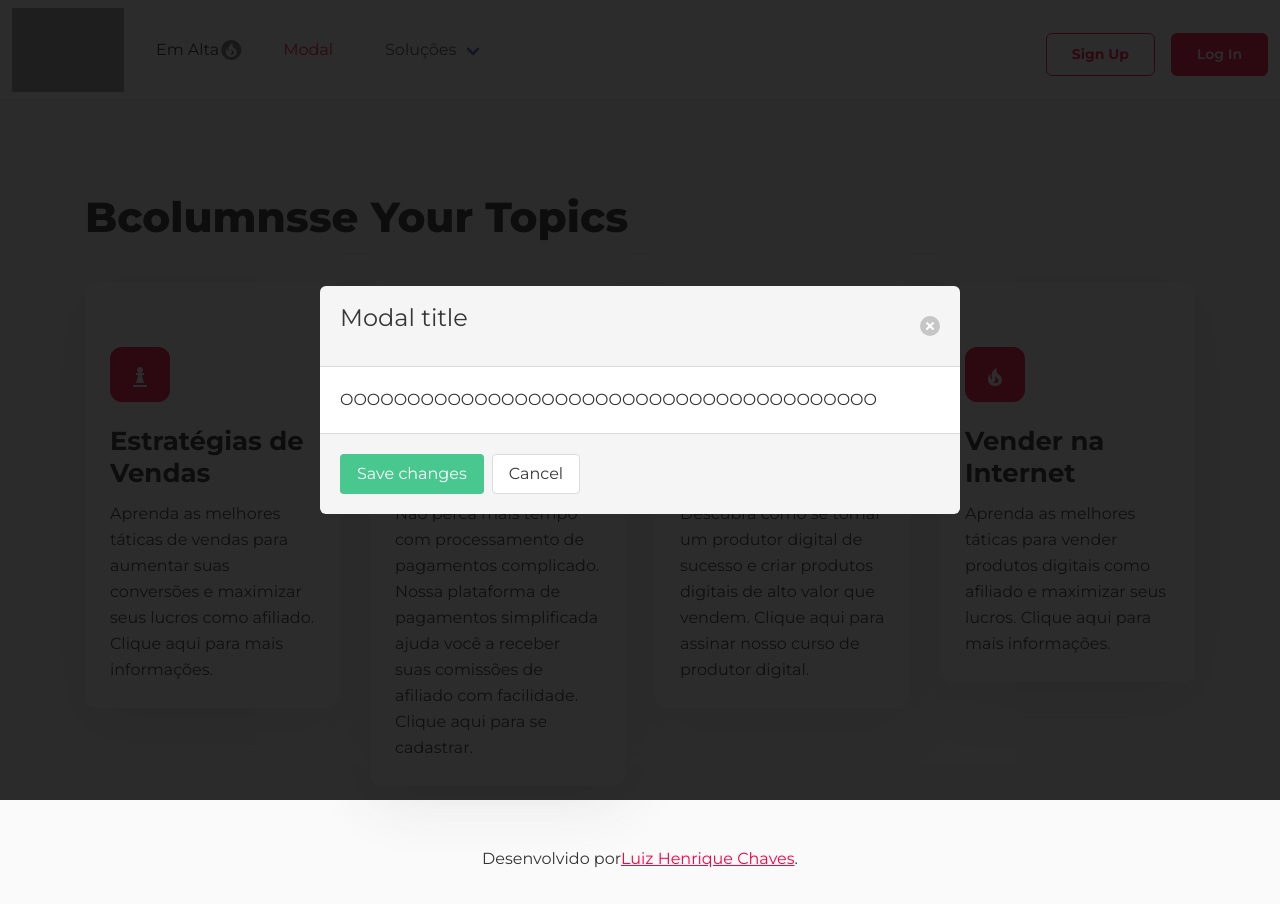
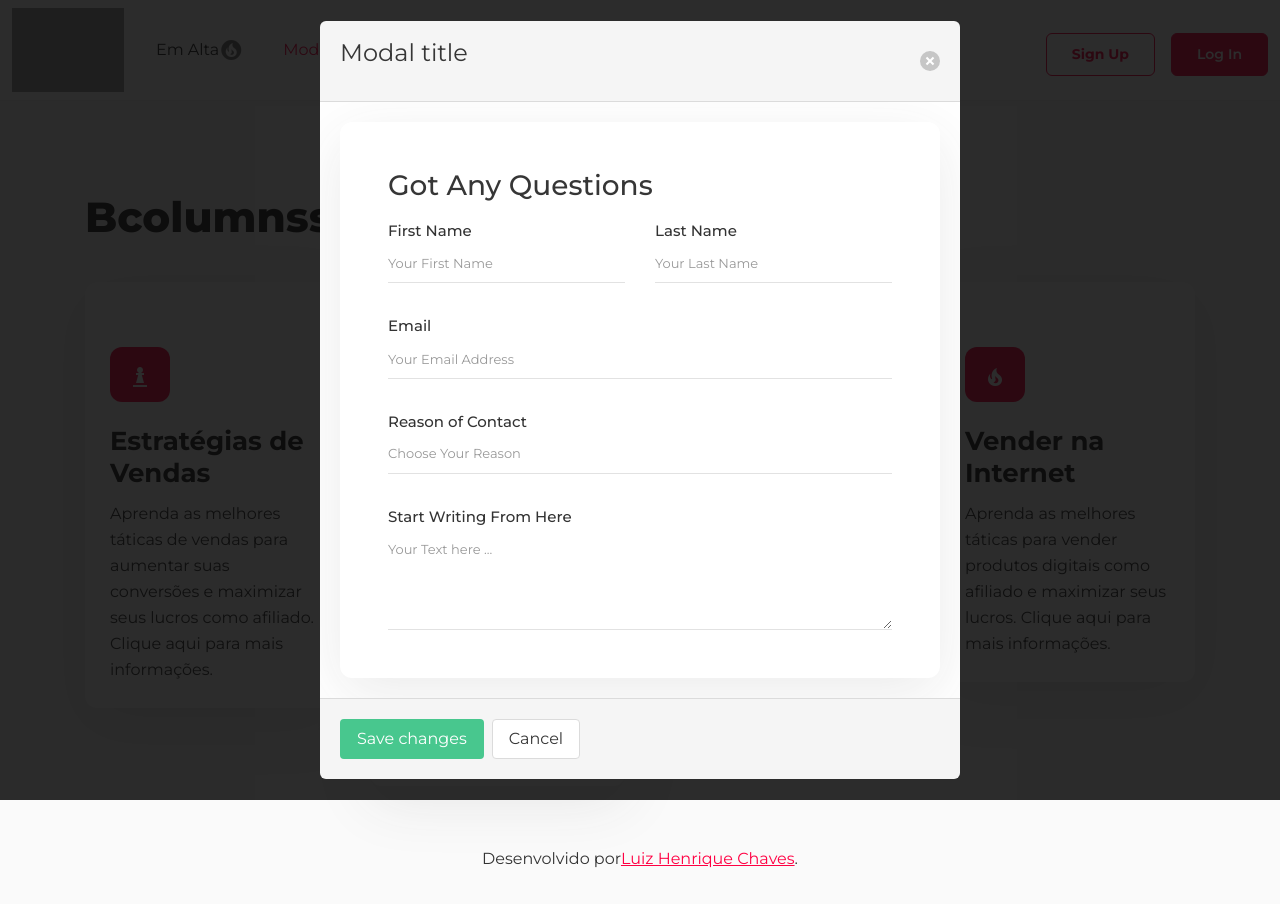
Before and after one commit to ryck-developer/admin-nuxt3-with-bulma, a Nuxt app: page / in a window 1280 px wide. Both pictures are taken after a click on the button "Modal". Shown: the top 904 px of the page. Built offline with nearby package versions, Linux system fonts and the light colour scheme; grey boxes are pictures that could not be loaded.

Commit message:
modal com formulário

```diff
--- a/layouts/default.vue
+++ b/layouts/default.vue
@@ -79,7 +79,72 @@
           ></button>
         </header>
         <section class="modal-card-body">
-          OOOOOOOOOOOOOOOOOOOOOOOOOOOOOOOOOOOOOOOO
+          <div>
+            <div class="p-6 shadow rounded content">
+              <h2 class="section-title">Got Any Questions</h2>
+              <form method="POST" action="#">
+                <div class="columns is-multiline">
+                  <div class="form-group column is-6-desktop">
+                    <label for="fname">First Name</label>
+                    <input
+                      type="text"
+                      class="input"
+                      id="fname"
+                      name="fname"
+                      placeholder="Your First Name"
+                      required=""
+                    />
+                  </div>
+                  <div class="form-group column is-6-desktop">
+                    <label for="lname">Last Name</label>
+                    <input
+                      type="text"
+                      class="input"
+                      id="lname"
+                      name="lname"
+                      placeholder="Your Last Name"
+                    />
+                  </div>
+                  <div class="form-group column is-12">
+                    <label for="email">Email</label>
+                    <input
+                      type="email"
+                      class="input"
+                      id="email"
+                      name="email"
+                      placeholder="Your Email Address"
+                      required=""
+                    />
+                  </div>
+                  <div class="form-group column is-12">
+                    <label for="reason">Reason of Contact</label>
+                    <select
+                      id="reason"
+                      class="input custom-select"
+                      name="reason"
+                      required=""
+                    >
+                      <option selected="" disabled="">
+                        Choose Your Reason
+                      </option>
+                      <option value="business">Business</option>
+                      <option value="ticket">Ticket</option>
+                      <option value="project">Project</option>
+                    </select>
+                  </div>
+                  <div class="form-group column is-12">
+                    <label for="message">Start Writing From Here</label>
+                    <textarea
+                      name="message"
+                      id="message"
+                      class="input"
+                      placeholder="Your Text here ..."
+                    ></textarea>
+                  </div>
+                </div>
+              </form>
+            </div>
+          </div>
         </section>
         <footer class="modal-card-foot">
           <button class="button is-success">Save changes</button>
```
